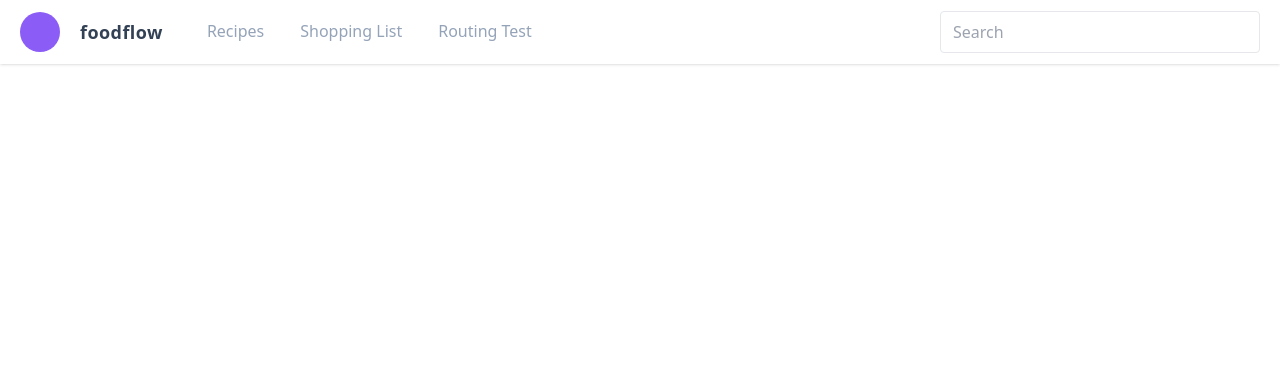
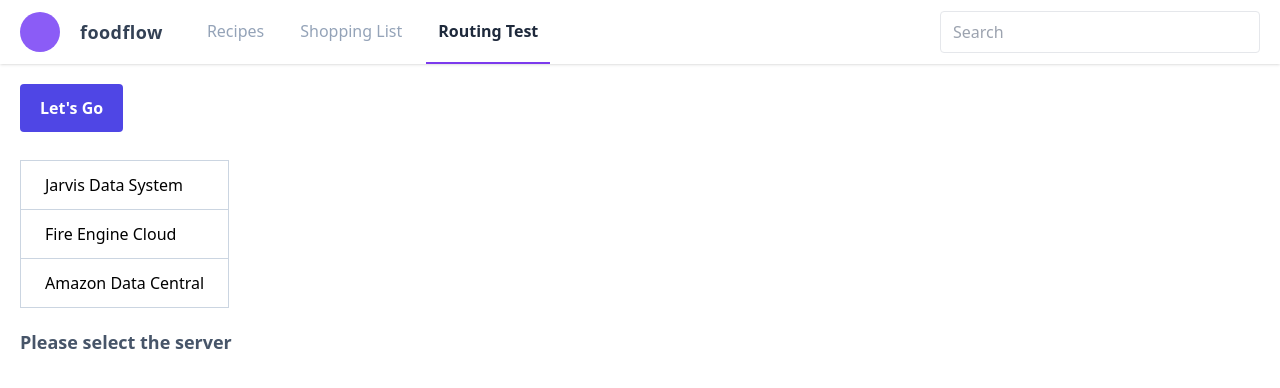
Before and after one commit to zulhamsy/angular-foodflow, an Angular app: page /servers/show in a window 1280 px wide. Before the commit this address led to /. Shown: the top 388 px of the page. Built offline with nearby package versions, Linux system fonts and the light colour scheme.

Commit message:
add child/nested routes to servers

```diff
--- a/src/app/header/header.component.html
+++ b/src/app/header/header.component.html
@@ -16,7 +16,7 @@
     <button routerLink="/shopping-list" routerLinkActive="active">
       Shopping List
     </button>
-    <button routerLink="/routing" routerLinkActive="active">
+    <button routerLink="/servers" routerLinkActive="active">
       Routing Test
     </button>
   </div>
--- a/src/app/header/header.component.ts
+++ b/src/app/header/header.component.ts
@@ -1,5 +1,4 @@
 import { Component, OnInit } from '@angular/core';
-import { Router } from '@angular/router';
 
 @Component({
   selector: '[app-header]',
--- a/src/app/routing/routing.component.html
+++ b/src/app/routing/routing.component.html
@@ -3,7 +3,7 @@
 >
   Let's Go
 </button>
-<ul class="border border-slate-300 w-fit divide-y divide-slate-300">
+<ul class="border border-slate-300 w-fit divide-y divide-slate-300 mb-5">
   <li
     *ngFor="let server of servers"
     (click)="showServer(server.id)"
@@ -12,3 +12,4 @@
     {{ server.name }}
   </li>
 </ul>
+<router-outlet></router-outlet>
--- a/src/app/routing/routing.component.ts
+++ b/src/app/routing/routing.component.ts
@@ -1,5 +1,5 @@
 import { Component, OnInit } from '@angular/core';
-import { Router } from '@angular/router';
+import { ActivatedRoute, Router } from '@angular/router';
 import { ServersService } from './servers.service';
 import { Servers } from './servers.model';
 
@@ -7,9 +7,14 @@ import { Servers } from './servers.model';
   selector: 'app-routing',
   templateUrl: './routing.component.html',
   styleUrls: ['./routing.component.css'],
+  providers: [ServersService],
 })
 export class RoutingComponent implements OnInit {
-  constructor(private router: Router, private ServersService: ServersService) {}
+  constructor(
+    private router: Router,
+    private ServersService: ServersService,
+    private route: ActivatedRoute
+  ) {}
 
   ngOnInit(): void {
     this.servers = this.ServersService.servers;
@@ -18,6 +23,9 @@ export class RoutingComponent implements OnInit {
   servers: Servers[];
 
   showServer(id: number): void {
-    this.router.navigate(['servers'], { queryParams: { id: id, show: true } });
+    this.router.navigate(['show'], {
+      queryParams: { id: id, show: true },
+      relativeTo: this.route,
+    });
   }
 }
--- a/src/app/routing/servers.service.ts
+++ b/src/app/routing/servers.service.ts
@@ -2,7 +2,7 @@ import { Injectable } from '@angular/core';
 import { Servers } from './servers.model';
 
 @Injectable({
-  providedIn: 'root',
+  providedIn: null,
 })
 export class ServersService {
   servers: Servers[] = [
--- a/src/app/routing/show-server/show-server.component.html
+++ b/src/app/routing/show-server/show-server.component.html
@@ -1,5 +1,13 @@
-<p>Bitch {{ id }}</p>
-<div *ngFor="let selected of server">
-  <p>{{ selected.name }}</p>
-  <p *ngIf="showStatus == 'true'">{{ selected.status }}</p>
+<div *ngIf="server.length">
+  <p>Bitch {{ id }}</p>
+  <div *ngFor="let selected of server">
+    <p>{{ selected.name }}</p>
+    <p *ngIf="showStatus == 'true'">{{ selected.status }}</p>
+  </div>
 </div>
+<div *ngIf="!server.length && !id">
+  <p class="font-semibold text-lg text-slate-600">Please select the server</p>
+</div>
+<div *ngIf="!server.length && id">
+  <p class="font-semibold text-lg text-slate-600">Invalid Server Goblok</p>
+</div>
--- a/src/app/routing/show-server/show-server.component.ts
+++ b/src/app/routing/show-server/show-server.component.ts
@@ -23,7 +23,7 @@ export class ShowServerComponent implements OnInit {
     this.route.queryParams.subscribe((query) => {
       this.id = query.id;
       this.showStatus = query.show;
+      this.server = this.ServersService.getServerById(this.id);
     });
-    this.server = this.ServersService.getServerById(this.id);
   }
 }
```
Also changed, not shown: src/app/app.module.ts (+5 -17 lines).
